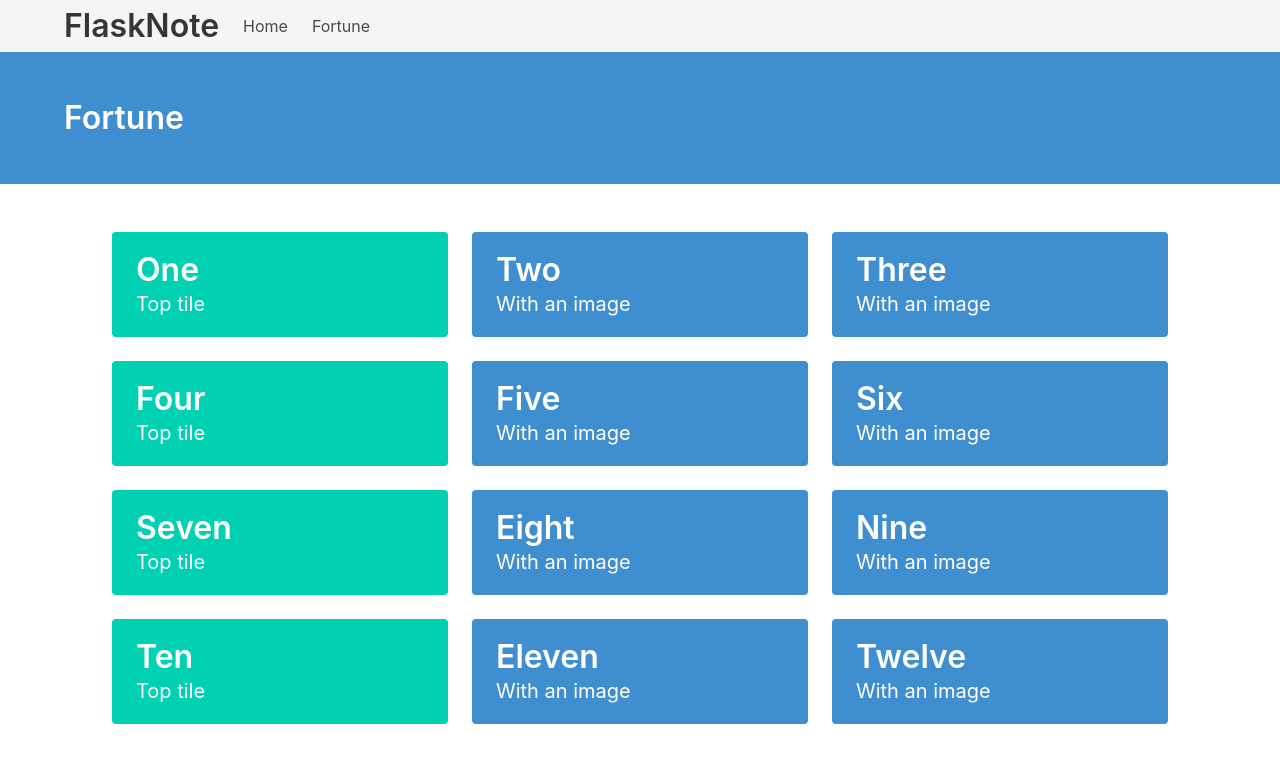
After one commit to tiechel/flasknote, a Python web app: template app/templates/main/fortune.html in a window 1280 px wide. The commit adds this page. Shown: the top 771 px of the page. Run offline with Jinja, Linux system fonts and the light colour scheme; the template is opened without the code that fills it, so the values that code supplies are empty; some libraries are stand-ins or nearby versions.

Commit message:
WIP: 占い画面作成中・・・いったんな？

```diff
--- a/app/__init__.py
+++ b/app/__init__.py
@@ -3,11 +3,12 @@ from flask_admin import Admin
 from flask_admin.contrib.sqla import ModelView
 from config import Config
 from flask_migrate import Migrate
-from app.models import db, Entry
+from app.models import db, Entry, Fortune
 
 migrate = Migrate()
 admin = Admin(name='flasknote', template_mode='bootstrap3')
 admin.add_view(ModelView(Entry, db.session))
+admin.add_view(ModelView(Fortune, db.session))
 
 
 def create_app(config_class=Config):
--- a/app/templates/base.html
+++ b/app/templates/base.html
@@ -20,6 +20,7 @@
             <div id="navbarBasicExample" class="navbar-menu">
                 <div class="navbar-start">
                     <a href="{{ url_for('main.index') }}" class="navbar-item">Home</a>
+                    <a href="{{ url_for('main.fortune')}}" class="navbar-item">Fortune</a>
                 </div>
             </div>
             <div class="navbar-end"></div>
--- /dev/null
+++ b/app/templates/main/fortune.html
@@ -0,0 +1,96 @@
+{% extends "base.html" %}
+
+{% block content %}
+
+<div class="hero is-info">
+    <div class="hero-body">
+        <div class="container">
+            <span class="title">Fortune</span>
+        </div>
+    </div>
+</div>
+<div class="container">
+    <div class="section">
+        <div class="tile is-ancestor">
+            <div class="tile is-parent">
+                <article class="tile is-child notification is-primary">
+                <p class="title">One</p>
+                <p class="subtitle">Top tile</p>
+                </article>
+            </div>
+            <div class="tile is-parent">
+                <article class="tile is-child notification is-info">
+                <p class="title">Two</p>
+                <p class="subtitle">With an image</p>
+                </article>
+            </div>
+            <div class="tile is-parent">
+                <article class="tile is-child notification is-info">
+                <p class="title">Three</p>
+                <p class="subtitle">With an image</p>
+                </article>
+            </div>
+        </div>
+        <div class="tile is-ancestor">
+            <div class="tile is-parent">
+                <article class="tile is-child notification is-primary">
+                <p class="title">Four</p>
+                <p class="subtitle">Top tile</p>
+                </article>
+            </div>
+            <div class="tile is-parent">
+                <article class="tile is-child notification is-info">
+                <p class="title">Five</p>
+                <p class="subtitle">With an image</p>
+                </article>
+            </div>
+            <div class="tile is-parent">
+                <article class="tile is-child notification is-info">
+                <p class="title">Six</p>
+                <p class="subtitle">With an image</p>
+                </article>
+            </div>
+        </div>
+        <div class="tile is-ancestor">
+            <div class="tile is-parent">
+                <article class="tile is-child notification is-primary">
+                <p class="title">Seven</p>
+                <p class="subtitle">Top tile</p>
+                </article>
+            </div>
+            <div class="tile is-parent">
+                <article class="tile is-child notification is-info">
+                <p class="title">Eight</p>
+                <p class="subtitle">With an image</p>
+                </article>
+            </div>
+            <div class="tile is-parent">
+                <article class="tile is-child notification is-info">
+                <p class="title">Nine</p>
+                <p class="subtitle">With an image</p>
+                </article>
+            </div>
+        </div>
+        <div class="tile is-ancestor">
+            <div class="tile is-parent">
+                <article class="tile is-child notification is-primary">
+                <p class="title">Ten</p>
+                <p class="subtitle">Top tile</p>
+                </article>
+            </div>
+            <div class="tile is-parent">
+                <article class="tile is-child notification is-info">
+                <p class="title">Eleven</p>
+                <p class="subtitle">With an image</p>
+                </article>
+            </div>
+            <div class="tile is-parent">
+                <article class="tile is-child notification is-info">
+                <p class="title">Twelve</p>
+                <p class="subtitle">With an image</p>
+                </article>
+            </div>
+        </div>
+    </div>
+</div>
+{% endblock%}
```
Also changed, not shown: app/main/routes.py (+7 -1 lines), app/modules/fortune/__init__.py (added, +12 -0 lines), app/templates/main/index.html (renamed from app/templates/index.html).
